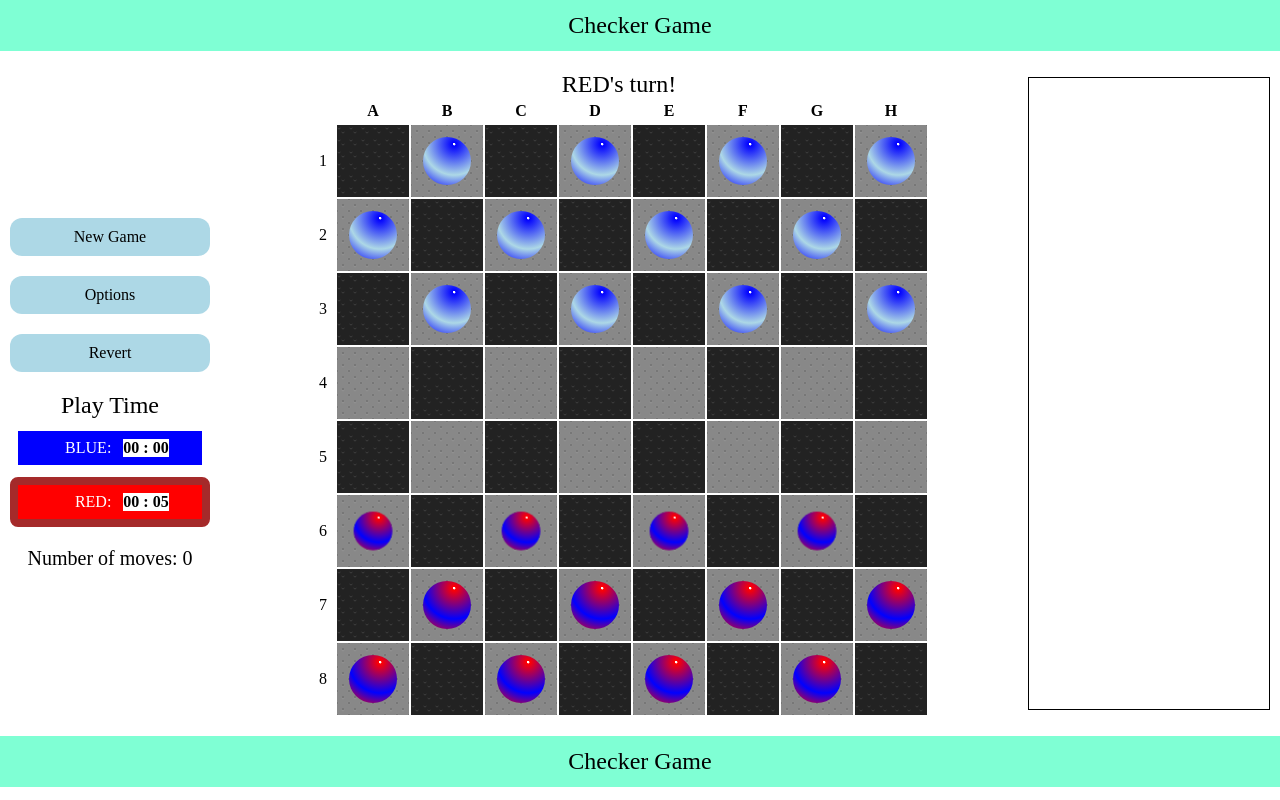
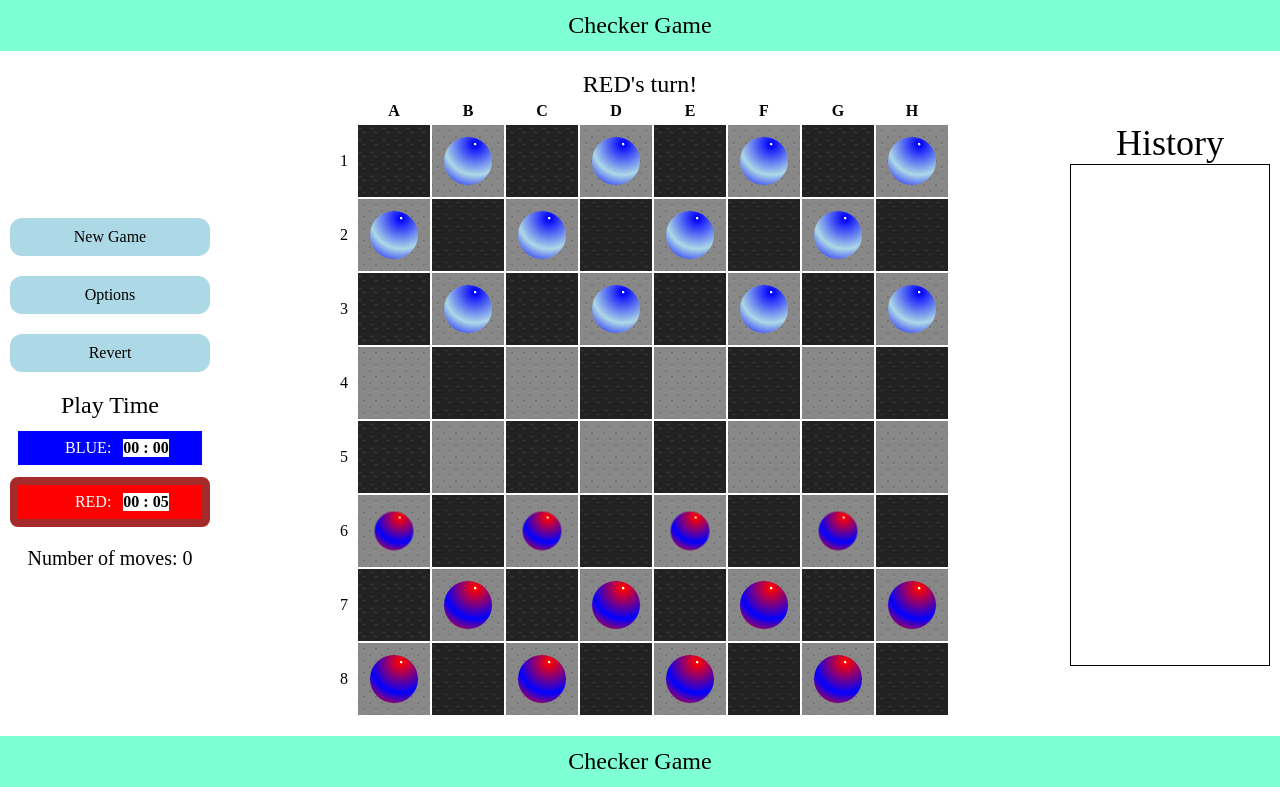
Before and after one commit to dreamcatcher0101/play-checker-game, a React (Create React App) app: page / in a window 1280 px wide. Built offline with nearby package versions, Linux system fonts and the light colour scheme.

Commit message:
feat: update history panel

```diff
--- a/src/components/common/historyPanel/index.tsx
+++ b/src/components/common/historyPanel/index.tsx
@@ -8,9 +8,11 @@ export const HistoryPanelComponent: React.FC = () => {
   const { board } = useContext(BoardContext);
 
   return (
-    <ul className="history-panel__container">
+    <div className="history-panel__container">
+      <span>History</span>
+      <ul className="history-panel">
         {board.movementHistory.map((movement, index) => (
-        <li key={index} className="record__container">
+          <li key={index} className="history-record">
             <div>
               {movement.player === GamePlayer.BLUE
                 ? 'Blue'
@@ -31,5 +33,6 @@ export const HistoryPanelComponent: React.FC = () => {
           </li>
         ))}
       </ul>
+    </div>
   );
 };
--- a/src/components/common/historyPanel/style.css
+++ b/src/components/common/historyPanel/style.css
@@ -1,7 +1,18 @@
 .history-panel__container {
   width: 200px;
-  border: 1px solid black;
+  font-size: 36px;
+  text-align: center;
+  justify-content: center;
 }
 
-.record__container {
+.history-panel {
+  border: 1px solid black;
+  height: 500px;
+  margin: 0px;
+  overflow: auto;
 }
+
+.history-record {
+  font-size: 16px;
+  text-align: left;
+}
--- a/src/components/view/gameBoard/style.css
+++ b/src/components/view/gameBoard/style.css
@@ -2,4 +2,5 @@
   padding: 10px;
   display: flex;
   justify-content: space-between;
+  align-items: center;
 }
```
Lines whose indentation alone changed are shown as unchanged.
